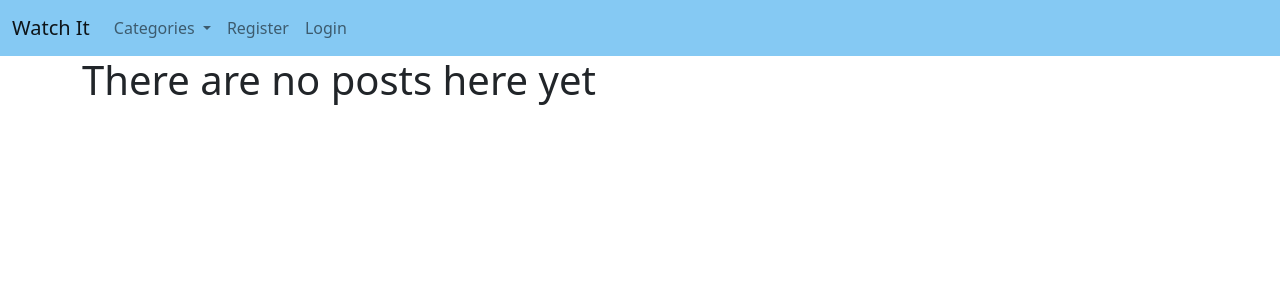
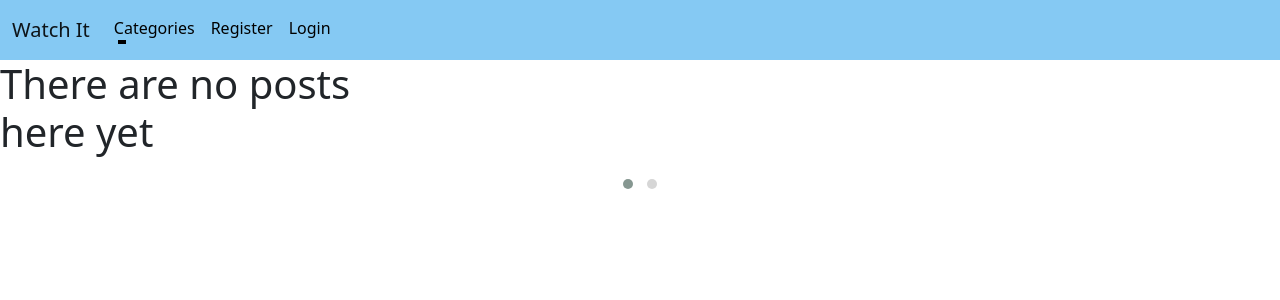
Before and after one commit to KeithBautista/watch-it, a Django app: a page that uses watchit/templates/base.html in a window 1280 px wide. Shown: the top 300 px of the page. Run offline with Django 3.2, Linux system fonts and the light colour scheme; data comes from the database, SQL or seed files in the repository; both versions use the stored data as it was after the commit; some libraries are stand-ins or nearby versions.

Commit message:
added styling to links and more post ex

```diff
--- a/watchit/models.py
+++ b/watchit/models.py
@@ -37,7 +37,9 @@
 class Post(models.Model):
     title = models.CharField(max_length=255)
     title_tag = models.CharField(max_length=255)
-    header_image = CloudinaryField('image', default='https://res.cloudinary.com/dq4hocok1/image/upload/v1669602662/imageNotAvailable_uklilq.webp')
+    header_image = CloudinaryField(
+        'image',
+        default='https://res.cloudinary.com/dq4hocok1/image/upload/v1669602662/imageNotAvailable_uklilq.webp')
     # header_image = CloudinaryField('image', default='default')
     author = models.ForeignKey(User, on_delete=models.CASCADE)
     """This will delete all of users' posts"""
--- a/watchit/static/css/style.css
+++ b/watchit/static/css/style.css
@@ -11,3 +11,26 @@
 #navBarStyle, #watchItInfo {
 	background-color: rgba(52, 165, 235, .6)!important;
 }
+
+/* Underline Link Animation */
+.cool-link {
+    display: inline-block;
+    color: #000;
+    text-decoration: none;
+}
+
+.cool-link::after {
+    content: '';
+    display: block;
+    width: 0;
+    height: 3px;
+    background: #000;
+    transition: width .3s;
+}
+
+.cool-link:hover::after {
+    width: 100%;
+    transition: width .3s;
+}
+
+/* End of Underline Link Animation */
--- a/watchit/templates/base.html
+++ b/watchit/templates/base.html
@@ -33,7 +33,7 @@
             <!--Category Menu Code-->
             <ul class="navbar-nav me-auto mb-2 mb-lg-0">
               <li class="nav-item dropdown">
-                <a class="nav-link dropdown-toggle" href="#" id="navbarDropdown" role="button" data-toggle="dropdown" aria-haspopup="true" aria-expanded="false">
+                <a class="nav-link dropdown-toggle cool-link" href="#" id="navbarDropdown" role="button" data-toggle="dropdown" aria-haspopup="true" aria-expanded="false">
                   Categories
                 </a>
                 <div class="dropdown-menu" aria-labelledby="navbarDropdown">
@@ -46,33 +46,33 @@
               </li>
               {% if user.is_authenticated %}
               <li class="nav-item">
-                <a class="nav-link" href="{% url 'add-movie' %}">Add Movie</a>
+                <a class="nav-link cool-link" href="{% url 'add-movie' %}">Add Movie</a>
               </li>
               </ul>
               <ul class="navbar-nav mr-auto">
                 <li class="nav-item dropdown">
-                  <a class="nav-link dropdown-toggle" href="#" id="navbarDropdown" role="button" data-toggle="dropdown" aria-haspopup="true" aria-expanded="false">
+                  <a class="nav-link dropdown-toggle cool-link" href="#" id="navbarDropdown" role="button" data-toggle="dropdown" aria-haspopup="true" aria-expanded="false">
                     {{user.first_name}} {{user.last_name}}
                   </a>
                   <div class="dropdown-menu" aria-labelledby="navbarDropdown">
-                    <a class="nav-link" href="{% url 'edit_profile' %}">Edit Settings</a>
+                    <a class="nav-link cool-link" href="{% url 'edit_profile' %}">Edit Settings</a>
                     {% if user.profile.id %}
-                    <a class="nav-link" href="{% url 'edit-profile-page' user.profile.id %}">Edit Profile Page</a>
-                    <a class="nav-link" href="{% url 'profile-page' user.profile.id %}">Show Profile Page</a>
+                    <a class="nav-link cool-link" href="{% url 'edit-profile-page' user.profile.id %}">Edit Profile Page</a>
+                    <a class="nav-link cool-link" href="{% url 'profile-page' user.profile.id %}">Show Profile Page</a>
                     <a class="nav-link" href="{% url 'logout' %}">Logout</a>
                     {% else %}
-                    <a class="nav-link" href="{% url 'create-profile-page' %}">Create Profile Page</a>
-                    <a class="nav-link" href="{% url 'logout' %}">Logout</a>
+                    <a class="nav-link cool-link" href="{% url 'create-profile-page' %}">Create Profile Page</a>
+                    <a class="nav-link cool-link" href="{% url 'logout' %}">Logout</a>
                     {% endif %}
                   </div>
                 </li>
               </ul>
               {% else %}
               <li class="nav-item">
-                <a class="nav-link" href="{% url 'registration' %}">Register</a>
+                <a class="nav-link cool-link" href="{% url 'registration' %}">Register</a>
               </li>
               <li class="nav-item">
-                <a class="nav-link" href="{% url 'login' %}">Login</a>
+                <a class="nav-link cool-link" href="{% url 'login' %}">Login</a>
               </li>
               {% endif %}
 
--- a/watchit/templates/categories.html
+++ b/watchit/templates/categories.html
@@ -1,36 +1,46 @@
 {% extends 'base.html' %}
 
+<div class="owl-carousel owl-theme">
+    {% for Post in object_list %}
+    <div class="item">
+      <div class="card h-20 card-home bg-transparent border-0">
+        <div class="card-body">
+          <a href="{% url 'movie-detail' Post.pk %}">
+            <img
+              class="card-img-top owl-book-listing"
+              src=" {{ Post.header_image.url }}"
+              alt="{{ Post.title }}"
+            />
+          </a>
+        </div>
+      </div>
+    </div>
+    {% endfor %}
+</div>
 
 {% block content %}
-<div class="container">
-    {% if user.is_authenticated %}
-        {% if category_posts %}
-            <h1>{{ Category.name }}</h1>
-            <ul>
-            {% for Post in category_posts %}
-                <li><a href="{% url 'movie-detail' Post.pk %}">{{ Post.title }}</a> - {{ Post.author }} - <a href="{% url 'edit-movie' Post.pk %}">Edit Movie</a> <br/>
-                {{ Post.snippet|slice:":200" }}</li>
-            {% endfor %}
-            </ul>
-        {% else %}
+        <div class="owl-carousel owl-theme">
+            {% if category_posts %}
+                {% for Post in category_posts %}
+                    <div class="item">
+                        <div class="card h-20 card-home bg-transparent border-0">
+                          <div class="card-body">
+                            <a href="{% url 'movie-detail' Post.pk %}">
+                              <img
+                                class="card-img-top owl-book-listing"
+                                src=" {{ Post.header_image.url }}"
+                                alt="{{ Post.title }}"
+                              />
+                            </a><br/>
+                            {{ Post.snippet|slice:":200" }}
+                          </div>
+                        </div>
+                    </div>
+        </div>
+                {% endfor %}
+            {% else %}
 
             <h1>There are no posts here yet</h1>
 
-        {% endif %}
-    {% else %}
-            {% if category_posts %}
-            <h1>{{ Category.name }}</h1>
-            <ul>
-            {% for Post in category_posts %}
-                <li><a href="{% url 'movie-detail' Post.pk %}">{{ Post.title }}</a> - {{ Post.author }} <br/>
-                {{ Post.snippet|slice:":200" }}</li>
-            {% endfor %}
-            </ul>
-        {% else %}
-
-            <h1>There are no posts here yet</h1>
-
-        {% endif %}
-        {% endif %}
-</div>
+            {% endif %}
 {% endblock %}
--- a/watchit/templates/home.html
+++ b/watchit/templates/home.html
@@ -199,13 +199,13 @@
                 <div class="col-md-12 d-flex justify-content-center">
                 <ul class="list-unstyled">
                     <li class="list-inline-item">
-                      <a href="https://www.instagram.com/?hl=en" target="_blank"><i class="fab fa-instagram fa-2x"></i></a>
+                      <a href="https://www.instagram.com/?hl=en" target="_blank"><i class="fab fa-instagram fa-2x cool-link"></i></a>
                   </li>
                   <li class="list-inline-item">
-                      <a href="ttps://twitter.com/" target="_blank"><i class="fab fa-twitter fa-2x"></i></a>
+                      <a href="ttps://twitter.com/" target="_blank"><i class="fab fa-twitter fa-2x cool-link"></i></a>
                   </li>
                   <li class="list-inline-item">
-                      <a href="https://www.facebook.com/" target="_blank"><i class="fab fa-facebook fa-2x"></i></a>
+                      <a href="https://www.facebook.com/" target="_blank"><i class="fab fa-facebook fa-2x cool-link"></i></a>
                   </li>
                   </ul>
                 </div>
--- a/watchit/templates/movie_add.html
+++ b/watchit/templates/movie_add.html
@@ -4,6 +4,7 @@
 
 <div class="container">
 {% if user.is_authenticated %}
+<br/><br/>
 <h1>Add Movie Recommendation</h1>
 <br/><br/>
 <div class="form-group">
@@ -22,6 +23,7 @@
 </script>
 
 {% else %}
+<br/><br/>
 <h1>You are not logged in</h1>
     <button class="nav-link" href="{% url 'registration' %}">Register</button>
     <button class="nav-link" href="{% url 'login' %}">Login</button>
```
Also changed, not shown: db.sqlite3.
